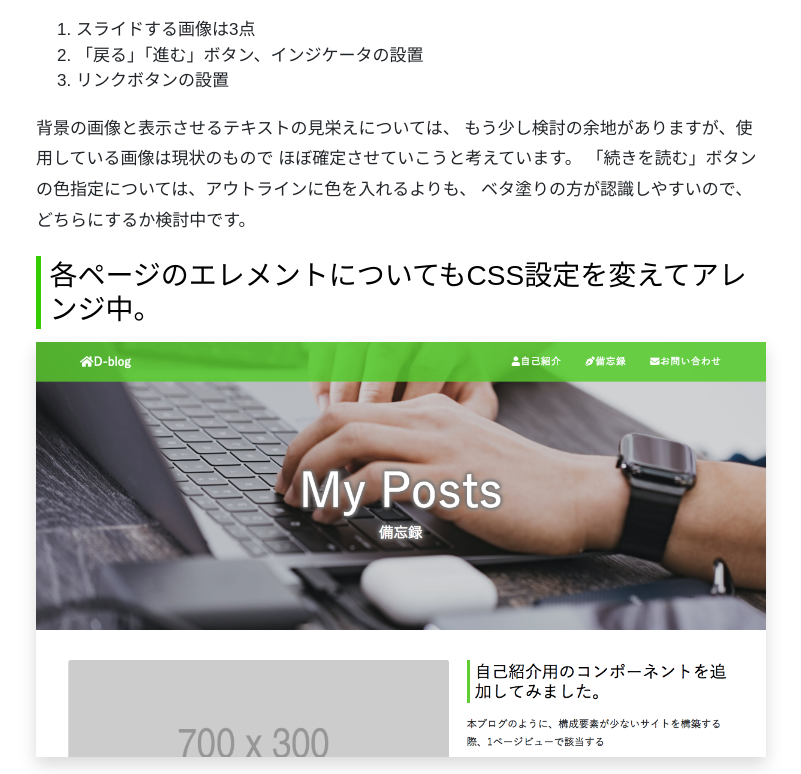
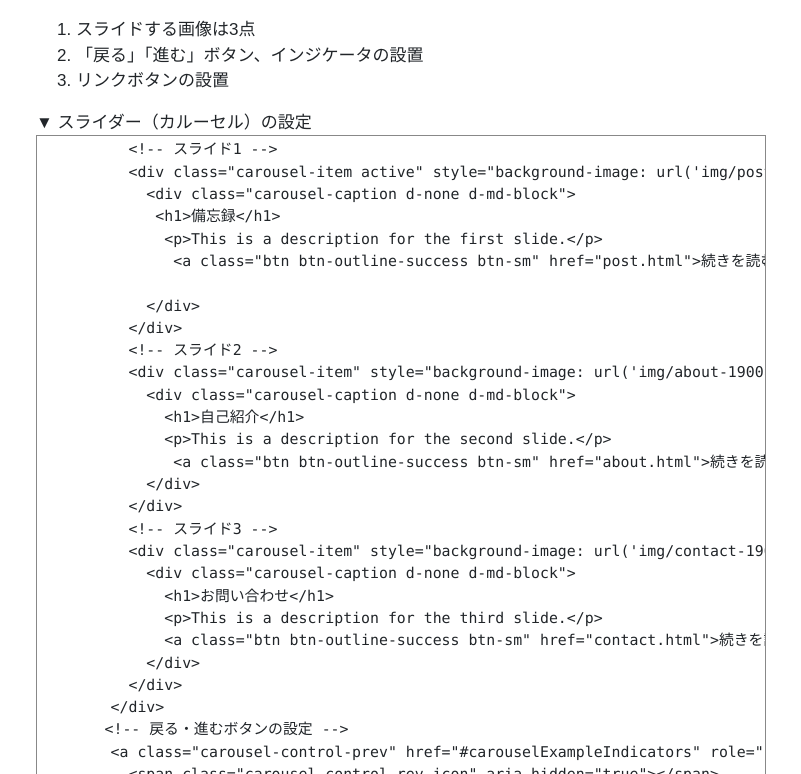
Before and after one commit to daiyamas/daiyamas.github.io, a website: page posts/190115.html in a window 1280 px wide. Shown: the part 813-1587 px from the top of the page, without its empty margins (239-1040 px from the left). Drawn offline with Linux system fonts and the light colour scheme; a script that the page names is missing.

Commit message:
0115 overwrite

```diff
--- a/posts/190115.html
+++ b/posts/190115.html
@@ -95,6 +95,47 @@
             <li>リンクボタンの設置</li>
             </ol>
 
+        <div class="module_code">▼ スライダー（カルーセル）の設定</div>
+        <pre class="prettyprint lang-html ">
+          &lt;!-- スライド1 --&gt;
+          &lt;div class="carousel-item active" style="background-image: url('img/post-1900×1200.jpg')"&gt;
+            &lt;div class="carousel-caption d-none d-md-block"&gt;
+             &lt;h1&gt;備忘録&lt;/h1&gt;
+              &lt;p&gt;This is a description for the first slide.&lt;/p&gt;
+               &lt;a class="btn btn-outline-success btn-sm" href="post.html"&gt;続きを読む »&lt;/a&gt;
+
+            &lt;/div&gt;
+          &lt;/div&gt;
+          &lt;!-- スライド2 --&gt;
+          &lt;div class="carousel-item" style="background-image: url('img/about-1900×1200.jpg')"&gt;
+            &lt;div class="carousel-caption d-none d-md-block"&gt;
+              &lt;h1>自己紹介&lt;/h1&gt;
+              &lt;p>This is a description for the second slide.&lt;/p&gt;
+               &lt;a class="btn btn-outline-success btn-sm" href="about.html"&gt;続きを読む »&lt;/a&gt;
+            &lt;/div&gt;
+          &lt;/div&gt;
+          &lt;!-- スライド3 --&gt;
+          &lt;div class="carousel-item" style="background-image: url('img/contact-1900×1200.jpg')"&gt;
+            &lt;div class="carousel-caption d-none d-md-block"&gt;
+              &lt;h1&gt;お問い合わせ&lt;/h1&gt;
+              &lt;p&gt;This is a description for the third slide.&lt;/p&gt;
+              &lt;a class="btn btn-outline-success btn-sm" href="contact.html"&gt;続きを読む »&lt;/a&gt;
+            &lt;/div&gt;
+          &lt;/div&gt;
+        &lt;/div&gt;
+    　　&lt;!-- 戻る・進むボタンの設定 --&gt;
+        &lt;a class="carousel-control-prev" href="#carouselExampleIndicators" role="button" data-slide="prev"&gt;
+          &lt;span class="carousel-control-rev-icon" aria-hidden="true"&gt;&lt;/span&gt;
+          &lt;span class="sr-only"&gt;Previous&lt;/span&gt;
+        &lt;/a&gt;
+        &lt;a class="carousel-control-next" href="#carouselExampleIndicators" role="button" data-slide="next"&gt;
+          &lt;&lt;pan class="carousel-control-next-icon" aria-hidden="true"&gt;&lt;/span&gt;
+          &lt;span class="sr-only"&gt;Next&lt;/span&gt;
+        &lt;/a&gt;
+      &lt;/div&gt;
+</pre>
+
+
             <p>背景の画像と表示させるテキストの見栄えについては、
             もう少し検討の余地がありますが、使用している画像は現状のもので
             ほぼ確定させていこうと考えています。
@@ -124,9 +165,9 @@
 
 
             <h5>本日のミニ備忘録</h5>
-            <p>本日朝の3分間スピーチと午前のプレゼンテーションと連続でスピーチすることになりましたが、
+            <p><strong>本日朝の3分間スピーチと午前のプレゼンテーションと連続でスピーチすることになりましたが、
             以前よりも準備のやり方に余裕が出てきたため、「時間が足りない」といった言い訳を思いつかなく
-            なってきました。バランスよく時間配分を行え流ようになってきたと感じています。</p>
+            なってきました。バランスよく時間配分を行え流ようになってきたと感じています。</strong></p>
           </div>
         </div>
       </div>
```
Also changed, not shown: index.html (+18 -3 lines), img/190115.jpg (added).
